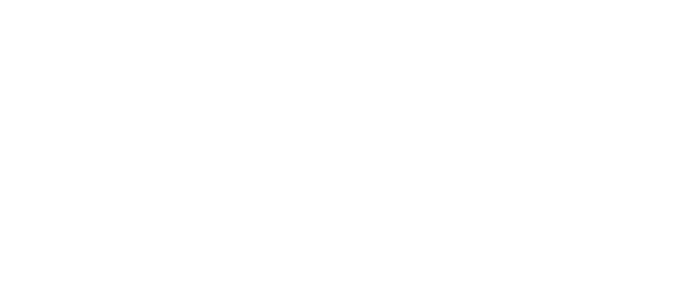
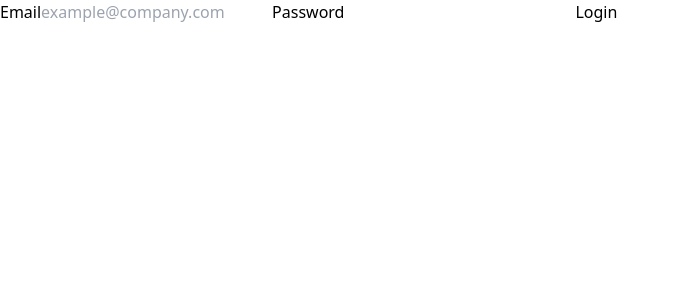
Before and after one commit to victorpahomo/sprint4, a React (Vite) app: page /login in a window 1280 px wide. Shown: the top 300 px of the page, without its empty margins (0-679 px from the left). Built offline with nearby package versions, Linux system fonts and the light colour scheme; no server answers.

Commit message:
feat: Login Firebase added

```diff
--- a/src/auth/Login.jsx
+++ b/src/auth/Login.jsx
@@ -1,12 +1,55 @@
+import { useState } from "react";
+import { useAuth } from "../context/authContext";
+import { useNavigate } from "react-router-dom";
+import { async } from "@firebase/util";
+const Login = () => {
+  const [user, setUser] = useState({email: "",password: "",});
+  const [error, setError] = useState()
+  const { login } = useAuth();
+  const navigate = useNavigate();
 
-const Login = () => {
+  const handleChange = ({ target: { name, value } }) => {
+    setUser({
+      ...user,
+      [name]: value,
+    });
+  };
+
+  const handleSubmit = async (e) => {
+    e.preventDefault();
+    setError('')
+    try {
+      await login(user.email, user.password)
+      navigate("/")
+    } catch (error) {
+      console.log(error.message)
+    }
+  }
+
   return (
-    <form action="">
-        <input type="email" name="email" id="email" />
+    <div>
+      {error && <p>{error}</p>}
+      <form action="" onSubmit={handleSubmit}>
+        <label htmlFor="email">Email</label>
+        <input
+          type="email"
+          name="email"
+          placeholder="example@company.com"
+          onChange={handleChange}
+        />
 
-        <input type="password" name="password" id="password" />
-    </form>
-  )
-}
+        <label htmlFor="password">Password</label>
+        <input
+          type="password"
+          name="password"
+          id="password"
+          onChange={handleChange}
+        />
 
-export default Login
+        <button>Login</button>
+      </form>
+    </div>
+  );
+};
+
+export default Login;
--- a/src/auth/Register.jsx
+++ b/src/auth/Register.jsx
@@ -1,27 +1,34 @@
 import { useState } from "react";
 import { useAuth } from "../context/authContext";
+import { useNavigate } from "react-router-dom";
+import { async } from "@firebase/util";
+const Register = () => {
+  const [user, setUser] = useState({email: "",password: "",});
+  const [error, setError] = useState()
+  const { signUp } = useAuth();
+  const navigate = useNavigate();
 
-const Register = () => {
-  const [user, setUser] = useState({
-    email: "",
-    password: "",
-  });
-
-  const {signUp} = useAuth();
-
-  const handleChange = ({target:{name,value}}) => {
+  const handleChange = ({ target: { name, value } }) => {
     setUser({
       ...user,
       [name]: value,
     });
   };
 
-  const handleSubmit = (e) => {
+  const handleSubmit = async (e) => {
     e.preventDefault();
-    signUp(user.email,user.password)
+    setError('')
+    try {
+      await signUp(user.email, user.password)
+      navigate("/")
+    } catch (error) {
+      console.log(error.message)
+    }
   }
 
   return (
+    <div>
+      {error && <p>{error}</p>}
       <form action="" onSubmit={handleSubmit}>
         <label htmlFor="email">Email</label>
         <input
@@ -41,6 +48,7 @@
 
         <button>Register</button>
       </form>
+    </div>
   );
 };
 
--- a/src/context/authContext.jsx
+++ b/src/context/authContext.jsx
@@ -1,5 +1,5 @@
-import { createContext, useContext } from "react";
-import {createUserWithEmailAndPassword} from "firebase/auth"
+import { createContext, useContext, useEffect, useState } from "react";
+import { createUserWithEmailAndPassword, signInWithEmailAndPassword, onAuthStateChanged, signOut } from "firebase/auth"
 import { auth } from "../api/firebase";
 // Contexto
 export const authContext = createContext();
@@ -12,14 +12,30 @@
 
 // Provider
 export function AuthProvider({ children }) {
-    const user = {
-        login:true,
+    const [user, setUser] = useState(null)
+    const [loading, setLoading] = useState(true)
+    const signUp = (email, password) => {
+        createUserWithEmailAndPassword(auth, email, password)
     }
-    const signUp = (email,password) => {
-        createUserWithEmailAndPassword(auth,email,password)
+    const login = (email, password) => {
+        signInWithEmailAndPassword(auth, email, password)
     }
+    const logout = () => {
+        signOut(auth)
+    }
+
+    useEffect(() => {
+        console.log("Auth Provider loaded");
+        onAuthStateChanged(auth, currentUser => {
+            setUser(currentUser)
+            setLoading(false)
+        })
+
+    }, [])
+
+
     return (
-        <authContext.Provider value={{signUp}}>
+        <authContext.Provider value={{ signUp, login,logout, user,loading}}>
             {children}
         </authContext.Provider>
     )
--- a/src/pages/Home.jsx
+++ b/src/pages/Home.jsx
@@ -1,11 +1,29 @@
 import React from 'react'
+import { useNavigate } from 'react-router-dom';
 import { useAuth } from '../context/authContext'
 
 const Home = () => {
 /*     const {user} = useAuth()
     console.log(user); */
+    const {user,logout,loading} = useAuth()
+    const navigate = useNavigate();
+    console.log(user);
+
+    const handleLogout = async () => {
+        await logout()
+        navigate("/login")
+    }
+
+    if(loading) {
+      return <h1>Loading</h1>
+    }
+
   return (
-    <div>Home</div>
+    <div>
+         <h1>Welcome {user.email}</h1>
+         <button onClick={handleLogout}>Logout</button>
+    </div>
+
   )
 }
 
```
Lines whose indentation alone changed are shown as unchanged.
